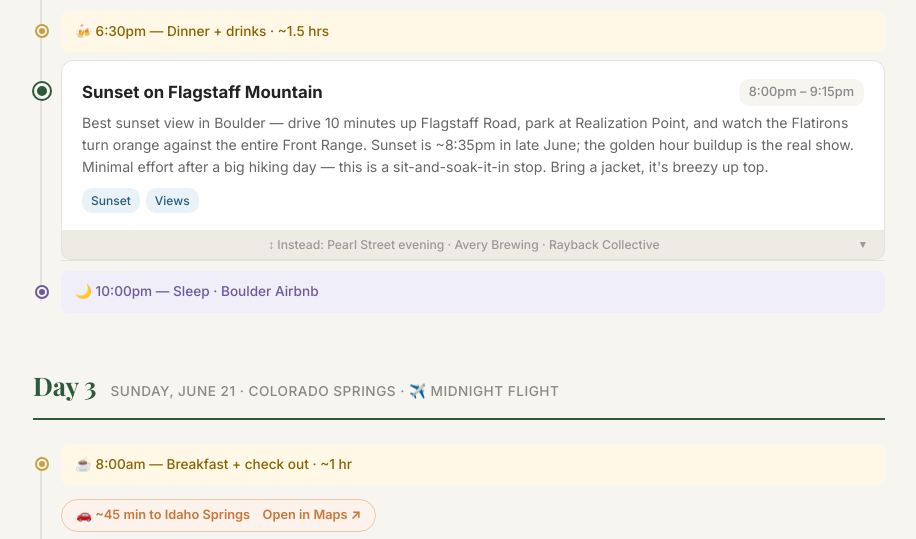
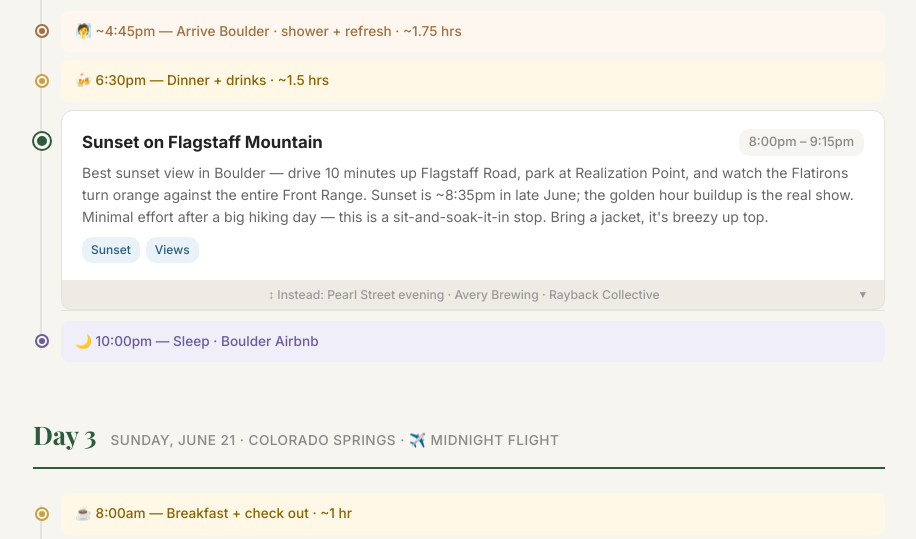
Before and after one commit to AlexCristian/alexcristian.github.io, a Jekyll site: the page colorado-trip/index.html, which Jekyll copies as it is, in a window 1280 px wide and 900 px high, scrolled down 5053 px, cut to the strip 237-776 px from the top of the window. Shown: the whole strip, without its empty margins (181-1097 px from the left). Built offline with Jekyll 4.4.1, drawn with Linux system fonts in a browser that asks for light colours.

Commit message:
Add arrive+refresh buffer between drive back and dinner on Day 2
3:30 depart → 1h15 drive → ~4:45 arrive Boulder → shower/refresh → 6:30 dinner

https://claude.ai/code/session_01PUQxPWr9KowZyGSk8kmXKu

```diff
--- a/colorado-trip/index.html
+++ b/colorado-trip/index.html
@@ -833,6 +833,11 @@
         <div class="map-embed"><iframe src="https://maps.google.com/maps?saddr=40.3772,-105.5217&daddr=40.0150,-105.2705&output=embed" loading="lazy"></iframe></div>
       </div>
 
+      <div class="buffer-block buffer-rest">
+        <div class="buffer-dot"></div>
+        🧖 ~4:45pm — Arrive Boulder · shower + refresh · ~1.75 hrs
+      </div>
+
       <div class="buffer-block buffer-meal">
         <div class="buffer-dot"></div>
         🍻 6:30pm — Dinner + drinks · ~1.5 hrs
```
